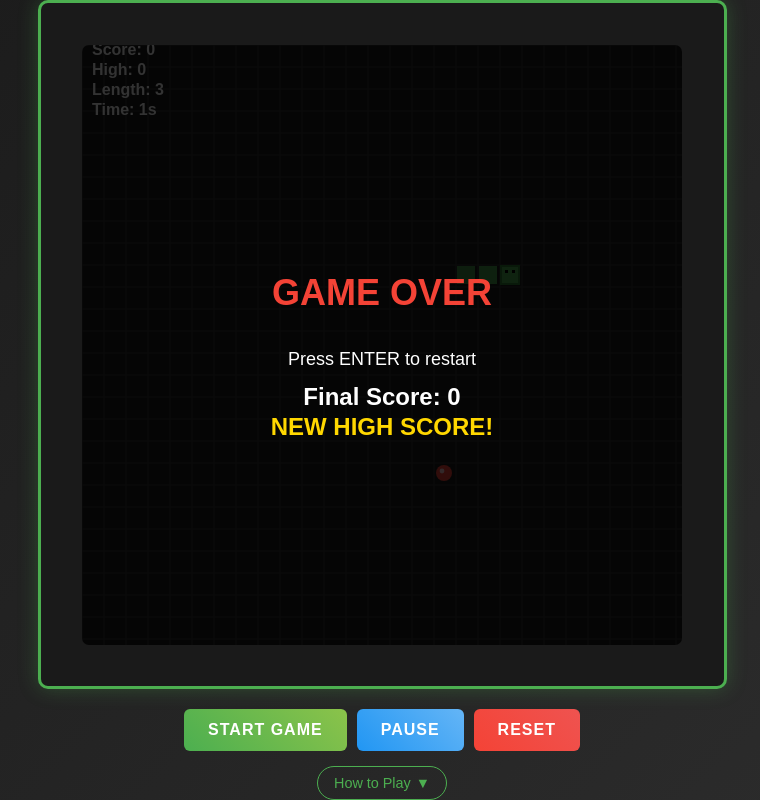
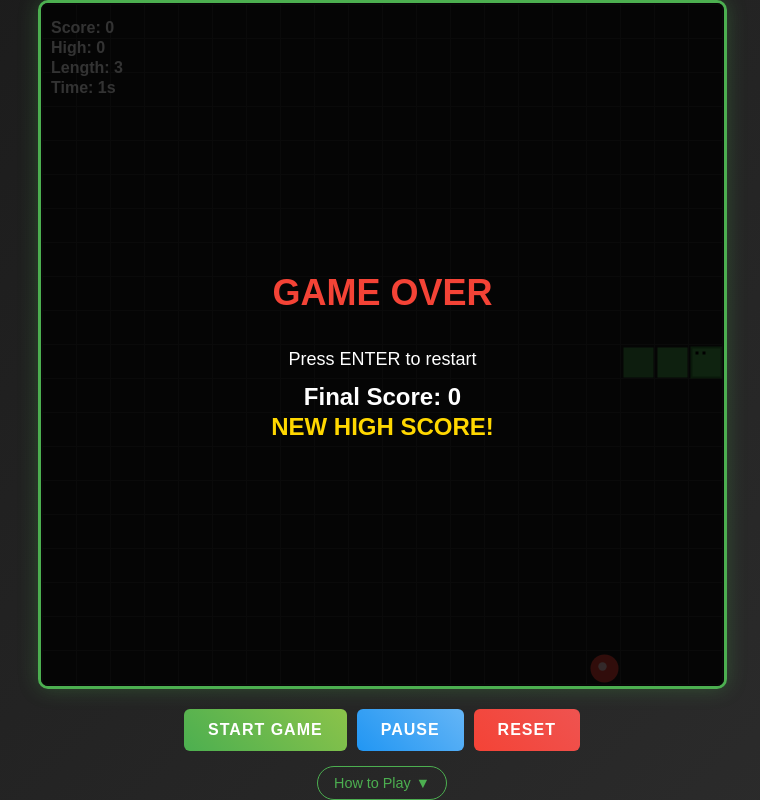
Before and after one commit to entazis/snake-game, a website built with Vite: page index.html in a window 1280 px wide. Both pictures are taken after a click on the button "START GAME". Shown: the whole page, without its empty margins (258-1018 px from the left). Built offline with nearby package versions, Linux system fonts and the light colour scheme.

Commit message:
fix: Update CanvasRenderer to dynamically calculate cell size and improve grid rendering logic in Snake game and update score card position

```diff
--- a/index.html
+++ b/index.html
@@ -45,19 +45,12 @@
             max-height: 90vh;
             min-width: 300px;
             min-height: 300px;
-            display: flex;
-            align-items: center;
-            justify-content: center;
             aspect-ratio: 1;
         }
 
         #gameCanvas {
             display: block;
             border-radius: 7px;
-            width: 100%;
-            height: 100%;
-            max-width: 100%;
-            max-height: 100%;
         }
 
         .game-controls {
@@ -342,13 +335,6 @@
     </div>
 
     <div id="gameContainer" class="game-container" style="display: none;">
-        <div class="score-display" id="scoreDisplay">
-            <div>Score: <span id="currentScore">0</span></div>
-            <div>High: <span id="highScore">0</span></div>
-            <div>Length: <span id="snakeLength">3</span></div>
-            <div>Time: <span id="gameTime">0</span>s</div>
-        </div>
-
         <div class="game-canvas-container">
             <canvas id="gameCanvas"></canvas>
         </div>
@@ -395,23 +381,6 @@
     </div>
 
     <script>
-        // Make canvas responsive
-        function resizeCanvas() {
-            const canvas = document.getElementById('gameCanvas');
-            const container = canvas.parentElement;
-
-            if (canvas && container) {
-                const containerRect = container.getBoundingClientRect();
-                const borderWidth = 6; // Account for border
-                const maxSize = Math.min(containerRect.width - borderWidth, containerRect.height - borderWidth);
-                const size = Math.max(200, Math.min(maxSize, 600)); // Min 200px, Max 600px
-
-                canvas.width = size;
-                canvas.height = size;
-                canvas.style.width = size + 'px';
-                canvas.style.height = size + 'px';
-            }
-        }
 
         // Handle instructions toggle
         function toggleInstructions() {
@@ -433,9 +402,6 @@
 
         // Initialize event listeners
         function initializeUI() {
-            // Resize canvas
-            resizeCanvas();
-
             // Instructions toggle
             const instructionsToggle = document.getElementById('instructionsToggle');
             if (instructionsToggle) {
@@ -443,9 +409,8 @@
             }
         }
 
-        // Resize on load and window resize
+        // Initialize on load
         window.addEventListener('load', initializeUI);
-        window.addEventListener('resize', resizeCanvas);
     </script>
     <script type="module" src="/src/main.ts"></script>
 </body>
--- a/src/main.ts
+++ b/src/main.ts
@@ -30,7 +30,7 @@ class SnakeGame {
       this.eventEmitter = new EventEmitter<GameEvents>();
       this.gameEngine = new GameEngine(this.gameConfig, this.scoreManager, this.eventEmitter);
       this.inputHandler = new InputHandler();
-      this.renderer = new CanvasRenderer('gameCanvas');
+      this.renderer = new CanvasRenderer('gameCanvas', this.gameConfig.gridSize);
 
       this.setupEventListeners();
       this.setupUI();
@@ -50,6 +50,12 @@ class SnakeGame {
       this.updateScoreDisplay();
       this.updateUI(); // Ensure UI state is correct on initialization
       this.showGameContainer();
+
+      // Resize canvas after container is shown
+      setTimeout(() => {
+        this.handleResize();
+      }, 100);
+
       this.isInitialized = true;
     } catch (error) {
       this.handleError('Failed to initialize game components', error);
--- a/src/ui/renderer/canvas-renderer.ts
+++ b/src/ui/renderer/canvas-renderer.ts
@@ -8,12 +8,15 @@ import { IRenderer } from '../../core/interfaces/services.types';
 export class CanvasRenderer implements IRenderer {
   private readonly canvas: HTMLCanvasElement;
   private readonly ctx: CanvasRenderingContext2D;
-  private readonly cellSize: number = 20;
   private readonly padding: number = 2;
+  private readonly gridSize: number;
+  private cellSize: number = 20; // Will be calculated dynamically
   private animationId: number | null = null;
   private isRendering = false;
 
-  constructor(canvasId: string) {
+  constructor(canvasId: string, gridSize: number = 20) {
+    this.gridSize = gridSize;
+
     const canvasElement = document.getElementById(canvasId) as HTMLCanvasElement;
     if (!canvasElement) {
       throw new Error(`Canvas element with id '${canvasId}' not found`);
@@ -90,11 +93,18 @@ export class CanvasRenderer implements IRenderer {
    */
   public resize(width: number, height: number): void {
     const dpr = window.devicePixelRatio || 1;
-    this.canvas.width = width * dpr;
-    this.canvas.height = height * dpr;
-    this.canvas.style.width = `${width}px`;
-    this.canvas.style.height = `${height}px`;
+
+    // Use the smaller dimension to maintain square aspect ratio
+    const actualSize = Math.min(width, height);
+
+    this.canvas.width = actualSize * dpr;
+    this.canvas.height = actualSize * dpr;
+    this.canvas.style.width = `${actualSize}px`;
+    this.canvas.style.height = `${actualSize}px`;
     this.ctx.scale(dpr, dpr);
+
+    // Calculate cell size to fill the entire canvas with minimal padding
+    this.cellSize = Math.floor(actualSize / this.gridSize) - this.padding;
   }
 
   /**
@@ -104,19 +114,30 @@ export class CanvasRenderer implements IRenderer {
     this.ctx.strokeStyle = '#333';
     this.ctx.lineWidth = 1;
 
-    for (let i = 0; i <= this.canvas.width / (this.cellSize + this.padding); i++) {
-      const x = i * (this.cellSize + this.padding);
+    // Calculate cell spacing (cell size + padding)
+    const cellSpacing = this.cellSize + this.padding;
+
+    // Calculate the total grid size and center it
+    const totalGridWidth = this.gridSize * cellSpacing;
+    const totalGridHeight = this.gridSize * cellSpacing;
+    const offsetX = (this.canvas.width - totalGridWidth) / 2;
+    const offsetY = (this.canvas.height - totalGridHeight) / 2;
+
+    // Draw vertical lines
+    for (let i = 0; i <= this.gridSize; i++) {
+      const x = offsetX + i * cellSpacing;
       this.ctx.beginPath();
-      this.ctx.moveTo(x, 0);
-      this.ctx.lineTo(x, this.canvas.height);
+      this.ctx.moveTo(x, offsetY);
+      this.ctx.lineTo(x, offsetY + totalGridHeight);
       this.ctx.stroke();
     }
 
-    for (let i = 0; i <= this.canvas.height / (this.cellSize + this.padding); i++) {
-      const y = i * (this.cellSize + this.padding);
+    // Draw horizontal lines
+    for (let i = 0; i <= this.gridSize; i++) {
+      const y = offsetY + i * cellSpacing;
       this.ctx.beginPath();
-      this.ctx.moveTo(0, y);
-      this.ctx.lineTo(this.canvas.width, y);
+      this.ctx.moveTo(offsetX, y);
+      this.ctx.lineTo(offsetX + totalGridWidth, y);
       this.ctx.stroke();
     }
   }
@@ -138,8 +159,7 @@ export class CanvasRenderer implements IRenderer {
    * Draw snake head
    */
   private drawSnakeHead(position: any): void {
-    const x = position.x * (this.cellSize + this.padding);
-    const y = position.y * (this.cellSize + this.padding);
+    const { x, y } = this.getCellPosition(position.x, position.y);
 
     // Head background
     this.ctx.fillStyle = '#4CAF50';
@@ -160,8 +180,7 @@ export class CanvasRenderer implements IRenderer {
    * Draw snake body segment
    */
   private drawSnakeBody(position: any, index: number): void {
-    const x = position.x * (this.cellSize + this.padding);
-    const y = position.y * (this.cellSize + this.padding);
+    const { x, y } = this.getCellPosition(position.x, position.y);
 
     // Body color with gradient
     const alpha = Math.max(0.6, 1 - index * 0.1);
@@ -173,8 +192,7 @@ export class CanvasRenderer implements IRenderer {
    * Draw food
    */
   private drawFood(food: any): void {
-    const x = food.position.x * (this.cellSize + this.padding);
-    const y = food.position.y * (this.cellSize + this.padding);
+    const { x, y } = this.getCellPosition(food.position.x, food.position.y);
     const centerX = x + this.cellSize / 2;
     const centerY = y + this.cellSize / 2;
     const radius = this.cellSize / 2 - 2;
@@ -196,6 +214,22 @@ export class CanvasRenderer implements IRenderer {
       this.ctx.fillStyle = '#FF9800';
       this.drawStar(centerX, centerY, radius);
     }
+  }
+
+  /**
+   * Get the pixel position for a grid cell, accounting for centering
+   */
+  private getCellPosition(gridX: number, gridY: number): { x: number; y: number } {
+    const cellSpacing = this.cellSize + this.padding;
+    const totalGridWidth = this.gridSize * cellSpacing;
+    const totalGridHeight = this.gridSize * cellSpacing;
+    const offsetX = (this.canvas.width - totalGridWidth) / 2;
+    const offsetY = (this.canvas.height - totalGridHeight) / 2;
+
+    const x = offsetX + gridX * cellSpacing + this.padding;
+    const y = offsetY + gridY * cellSpacing + this.padding;
+
+    return { x, y };
   }
 
   /**
@@ -229,10 +263,10 @@ export class CanvasRenderer implements IRenderer {
   private drawScore(score: ScoreData): void {
     this.ctx.fillStyle = '#FFF';
     this.ctx.font = 'bold 16px Arial';
-    this.ctx.fillText(`Score: ${score.currentScore}`, 10, 10);
-    this.ctx.fillText(`High: ${score.highScore}`, 10, 30);
-    this.ctx.fillText(`Length: ${score.snakeLength}`, 10, 50);
-    this.ctx.fillText(`Time: ${score.gameTime}s`, 10, 70);
+    this.ctx.fillText(`Score: ${score.currentScore}`, 10, 30);
+    this.ctx.fillText(`High: ${score.highScore}`, 10, 50);
+    this.ctx.fillText(`Length: ${score.snakeLength}`, 10, 70);
+    this.ctx.fillText(`Time: ${score.gameTime}s`, 10, 90);
   }
 
   /**
```
Also changed, not shown: src/ui/renderer/__tests__/canvas-renderer.test.ts (added, +233 -0 lines).
